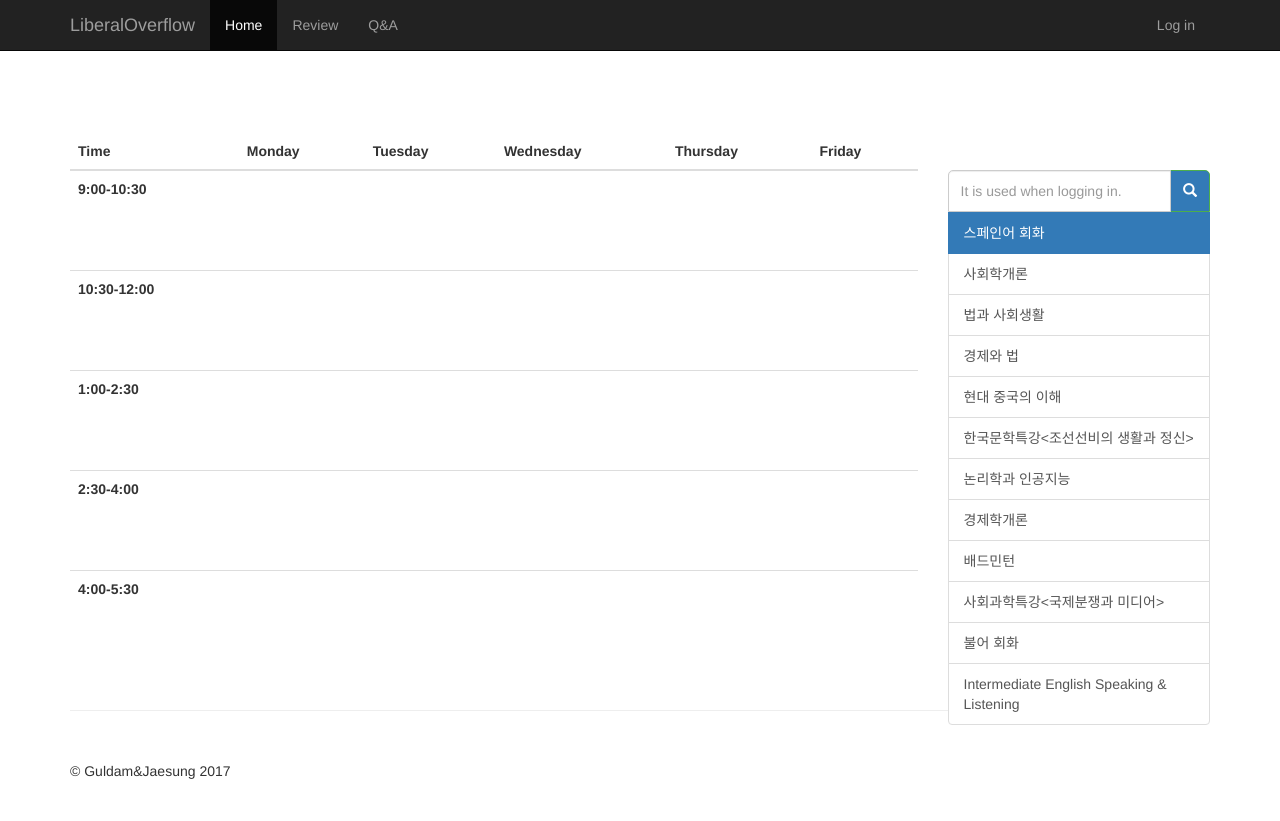
After one commit to ashe-sparcs/MadCamp04, a Django app: template templates/timetable.html in a window 1280 px wide. The commit adds this page. Run offline with Django 3.2, Linux system fonts and the light colour scheme; the template is opened without the code that fills it, so the values that code supplies are empty; some libraries are stand-ins or nearby versions.

Commit message:
working on timetable

```diff
--- a/LiberalOverflow/views.py
+++ b/LiberalOverflow/views.py
@@ -198,3 +198,7 @@ def check_duplicate_ajax(request):
     else:
         response_data['is_duplicate'] = False
     return HttpResponse(json.dumps(response_data), content_type="application/json")
+
+
+def timetable(request):
+    return render(request, 'timetable.html')
--- a/MadCamp04/urls.py
+++ b/MadCamp04/urls.py
@@ -27,4 +27,5 @@ urlpatterns = [
     url(r'^ajax/duplicate/', views.check_duplicate_ajax),
     url(r'^login/', views.my_login),
     url(r'^logout/', views.my_logout),
+    url(r'^timetable/', views.timetable),
 ]
--- a/templates/home.html
+++ b/templates/home.html
@@ -36,7 +36,7 @@
             <span class="icon-bar"></span>
             <span class="icon-bar"></span>
           </button>
-          <a class="navbar-brand" href="#">LiberalOverflow</a>
+          <a class="navbar-brand" href="/">LiberalOverflow</a>
         </div>
         <div id="navbar" class="collapse navbar-collapse">
           <ul class="nav navbar-nav">
--- /dev/null
+++ b/templates/timetable.html
@@ -0,0 +1,232 @@
+
+<!DOCTYPE html>
+<html lang="en">
+  <head>
+    <meta charset="utf-8">
+    <meta http-equiv="X-UA-Compatible" content="IE=edge">
+    <meta name="viewport" content="width=device-width, initial-scale=1">
+    <!-- The above 3 meta tags *must* come first in the head; any other head content must come *after* these tags -->
+    <meta name="description" content="">
+    <meta name="author" content="">
+    <link rel="icon" href="/media/image/favicon/favicon.ico">
+
+
+    <title>Timetable</title>
+
+    <!-- Bootstrap core CSS -->
+    <link type="text/css" href="/media/css/bootstrap.min.css" rel="stylesheet">
+
+    <!-- Custom styles for this template -->
+    <link href="/media/css/home.css" rel="stylesheet">
+    <link href="/media/css/snackbar.css" rel="stylesheet">
+
+    <!-- HTML5 shim and Respond.js for IE8 support of HTML5 elements and media queries -->
+    <!--[if lt IE 9]>
+      <script src="https://oss.maxcdn.com/html5shiv/3.7.2/html5shiv.min.js"></script>
+      <script src="https://oss.maxcdn.com/respond/1.4.2/respond.min.js"></script>
+    <![endif]-->
+    <style>
+        tr {
+           line-height: 100px;
+           min-height: 100px;
+           height: 100px;
+        }
+        #timetable td {
+            background-color: #fff;
+        }
+        #timetable td:hover {
+            background-color: #ececec;
+        }
+        #timetable td.selected-cell {
+            background-color: #ececec;
+        }
+        .sidebar-offcanvas {
+            top: 100px;
+        }
+        .searchbar-on-the-list {
+            height: 42px;
+            border-radius: 5px 0px 0px 0px;
+        }
+        .searchbutton-on-the-list {
+            height: 42px;
+            border-radius: 0px 5px 0px 0px;
+            background-color: #337AB7;
+        }
+        .searchbutton-on-the-list:hover {
+            height: 42px;
+            border-radius: 0px 5px 0px 0px;
+            background-color: #337AB7;
+        }
+    </style>
+  </head>
+
+  <body>
+    <nav class="navbar navbar-fixed-top navbar-inverse">
+      <div class="container">
+        <div class="navbar-header">
+          <button type="button" class="navbar-toggle collapsed" data-toggle="collapse" data-target="#navbar" aria-expanded="false" aria-controls="navbar">
+            <span class="sr-only">Toggle navigation</span>
+            <span class="icon-bar"></span>
+            <span class="icon-bar"></span>
+            <span class="icon-bar"></span>
+          </button>
+          <a class="navbar-brand" href="/">LiberalOverflow</a>
+        </div>
+        <div id="navbar" class="collapse navbar-collapse">
+          <ul class="nav navbar-nav">
+            <li class="active"><a href="#">Home</a></li>
+            <li><a href="#review">Review</a></li>
+            <li><a href="#qanda">Q&A</a></li>
+          </ul>
+          <!-- 나중에 home.css 파일에 예쁘게 해서 넣기 -->
+          <ul class="nav navbar-nav" style="float: right;">
+            {% if user.is_authenticated %}
+                <li><a onmouseover="this.style.color='#9d9d9d'">Welcome, {{ user }}!</a></li>
+                <li><a href="/logout">Log out</a></li>
+            {% else %}
+                <li><a id="login-anchor" href="#login">Log in</a></li>
+            {% endif %}
+            <!-- Modal -->
+            <div id="myModal" class="modal fade" role="dialog">
+              <div class="modal-dialog">
+
+                <!-- Modal content-->
+                <div class="modal-content">
+                  <div class="modal-header">
+                    <button type="button" class="close" data-dismiss="modal">&times;</button>
+                    <h4 class="modal-title">Log in</h4>
+                  </div>
+                  <div class="modal-body">
+                    <form id="login-form" class="form-signin" method="post">
+                        {% csrf_token %}
+                        <label for="inputNickname" class="sr-only">Nickname</label>
+                        <input type="text" id="inputNickname" name="nickname" class="form-control" placeholder="Nickname" required autofocus>
+                        <label for="inputPassword" class="sr-only">Password</label>
+                        <input type="password" id="inputPassword" name="password" class="form-control" placeholder="Password" style="margin-top: 10px;" required>
+                        <div class="checkbox">
+                          <label>
+                            <input type="checkbox" value="remember-me"> Remember me
+                          </label>
+                        </div>
+                        <button id="login-button" class="btn btn-lg btn-primary btn-block" type="button">Log in</button>
+                    </form>
+                  </div>
+                  <div class="modal-footer">
+                      Don't have an account? <a href="/register">Sign up</a>
+                  </div>
+                </div>
+              </div>
+            </div>
+          </ul>
+        </div><!-- /.nav-collapse -->
+      </div><!-- /.container -->
+    </nav><!-- /.navbar -->
+
+    <div class="container">
+
+      <div class="row row-offcanvas row-offcanvas-right">
+        <div class="col-xs-12 col-sm-9">
+        <table id="timetable" class="table">
+          <thead>
+            <tr>
+              <th>Time</th>
+              <th>Monday</th>
+              <th>Tuesday</th>
+              <th>Wednesday</th>
+              <th>Thursday</th>
+              <th>Friday</th>
+            </tr>
+          </thead>
+          <tbody>
+            <tr>
+              <th scope="row">9:00-10:30</th>
+              <td></td>
+              <td></td>
+              <td></td>
+              <td></td>
+              <td></td>
+            </tr>
+            <tr>
+              <th scope="row">10:30-12:00</th>
+              <td></td>
+              <td></td>
+              <td></td>
+              <td></td>
+              <td></td>
+            </tr>
+            <tr>
+              <th scope="row">1:00-2:30</th>
+              <td></td>
+              <td></td>
+              <td></td>
+              <td></td>
+              <td></td>
+            </tr>
+            <tr>
+              <th scope="row">2:30-4:00</th>
+              <td></td>
+              <td></td>
+              <td></td>
+              <td></td>
+              <td></td>
+            </tr>
+            <tr>
+              <th scope="row">4:00-5:30</th>
+              <td></td>
+              <td></td>
+              <td></td>
+              <td></td>
+              <td></td>
+            </tr>
+          </tbody>
+        </table>
+        </div>
+          <div class="col-xs-6 col-sm-3 sidebar-offcanvas" id="sidebar">
+              <div class="list-group">
+                <div class="input-group">
+                    <input type="text" class="form-control searchbar-on-the-list" name="nickname" id="Nickname" placeholder="It is used when logging in." required>
+                    <span class="input-group-btn">
+                      <button id="searchbutton-on-the-list" type="button" class="btn btn-success searchbutton-on-the-list">
+                          <span class="glyphicon glyphicon-search" aria-hidden="true"></span>
+                          <i class="fa fa-mail-forward spaceLeft"></i>
+                      </button>
+                    </span>
+                </div>
+                <a href="#" class="list-group-item active">스페인어 회화</a>
+                <a href="#" class="list-group-item">사회학개론</a>
+                <a href="#" class="list-group-item">법과 사회생활</a>
+                <a href="#" class="list-group-item">경제와 법</a>
+                <a href="#" class="list-group-item">현대 중국의 이해</a>
+                <a href="#" class="list-group-item">한국문학특강&lt;조선선비의 생활과 정신&gt;</a>
+                <a href="#" class="list-group-item">논리학과 인공지능</a>
+                <a href="#" class="list-group-item">경제학개론</a>
+                <a href="#" class="list-group-item">배드민턴</a>
+                <a href="#" class="list-group-item">사회과학특강&lt;국제분쟁과 미디어&gt;</a>
+                <a href="#" class="list-group-item">불어 회화</a>
+                <a href="#" class="list-group-item">Intermediate English Speaking &amp; Listening</a>
+              </div>
+          </div><!--/.sidebar-offcanvas-->
+      </div><!--/row-->
+
+      <hr>
+      <footer>
+        <p>&copy; Guldam&Jaesung 2017</p>
+      </footer>
+    </div><!--/.container-->
+    <div id="snackbar">Log in failed</div>
+
+
+    <!-- Bootstrap core JavaScript
+    ================================================== -->
+    <!-- Placed at the end of the document so the pages load faster -->
+    <script src="https://ajax.googleapis.com/ajax/libs/jquery/1.11.2/jquery.min.js"></script>
+    <script src="/media/js/bootstrap.js"></script>
+    <script type="text/javascript" src="/media/js/Example.Modal.js"></script>
+    <script type="text/javascript">
+        $('.table td').click(function() {
+            // cell was clicked
+            $(this).toggleClass('selected-cell');
+        });
+    </script>
+  </body>
+</html>
```
